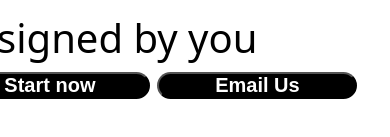
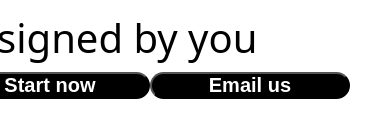
Before and after one commit to SebBuckham/Pangea-Dev, a plain HTML site: page index.html in a window 390 px wide. Shown: the part 599-736 px from the top of the page. Drawn offline with Linux system fonts and the light colour scheme.

Commit message:
updates to html and css

```diff
--- a/index.css
+++ b/index.css
@@ -110,6 +110,10 @@ button{
         top: 300px;
     }
 
+    .buttons{
+        display: flex;
+    }
+
     #toggle:checked + .menu{
         display: block;
     }
--- a/index.html
+++ b/index.html
@@ -30,8 +30,12 @@
         <div class="para">
             <h1>Pangea Developments</h1>
             <p>Professional Websites designed by you</p>
-            <a href="https://www.etsy.com/uk/PangeaDevelopments/listing/1345019040/multi-page-website?utm_source=Copy&utm_medium=ListingManager&utm_campaign=Share&utm_term=so.lmsm&share_time=1669814974402"><button><h2>Start now</h2></button></a>
-            <a href="https://mail.google.com/"><button><h2>Email Us</h2></button></a>
+            <div class="buttons">
+                 <a href="https://www.etsy.com/uk/PangeaDevelopments/listing/1345019040/multi-page-website?utm_source=Copy&utm_medium=ListingManager&utm_campaign=Share&utm_term=so.lmsm&share_time=1669814974402"><button><h2>Start now</h2></button></a>
+            <a href="mailto: pangeadevelops@gmail.com"><button><h2>Email us</h2></button></a>
+            </div>
+
+
         </div>
         <div class="image"><img src="./assets/laptop.jpg" alt=""></div>
     </div>
```
